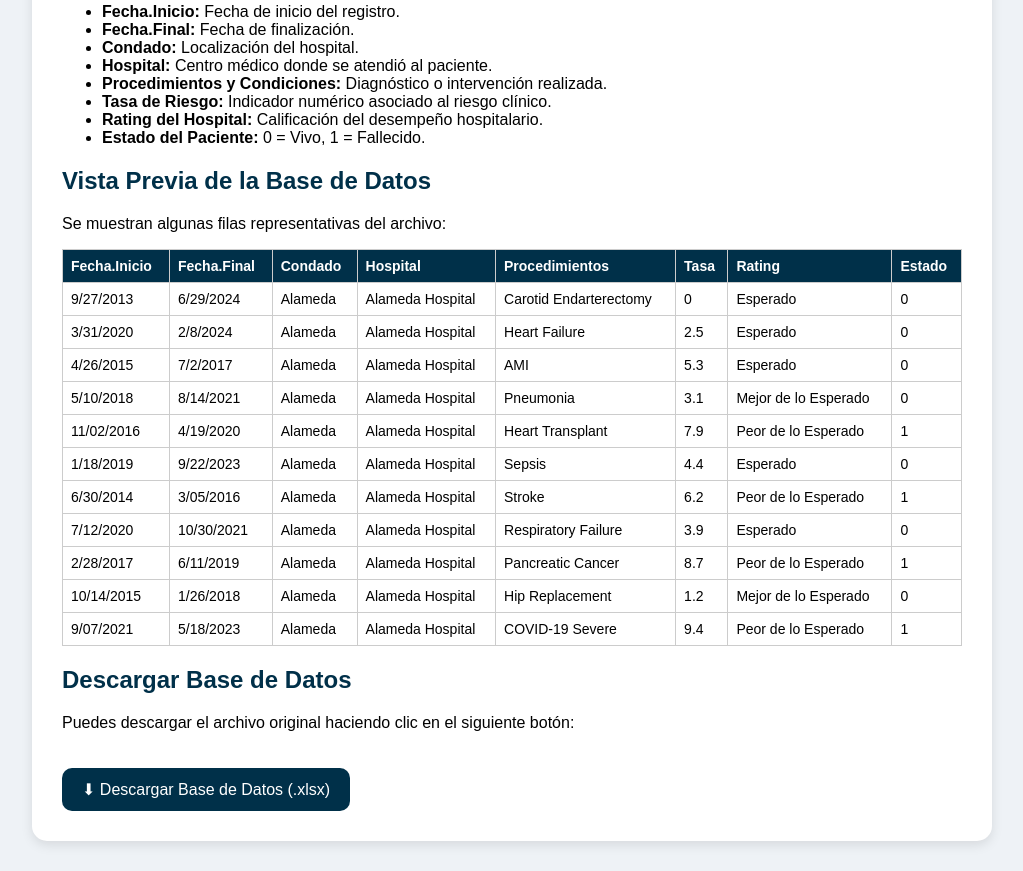
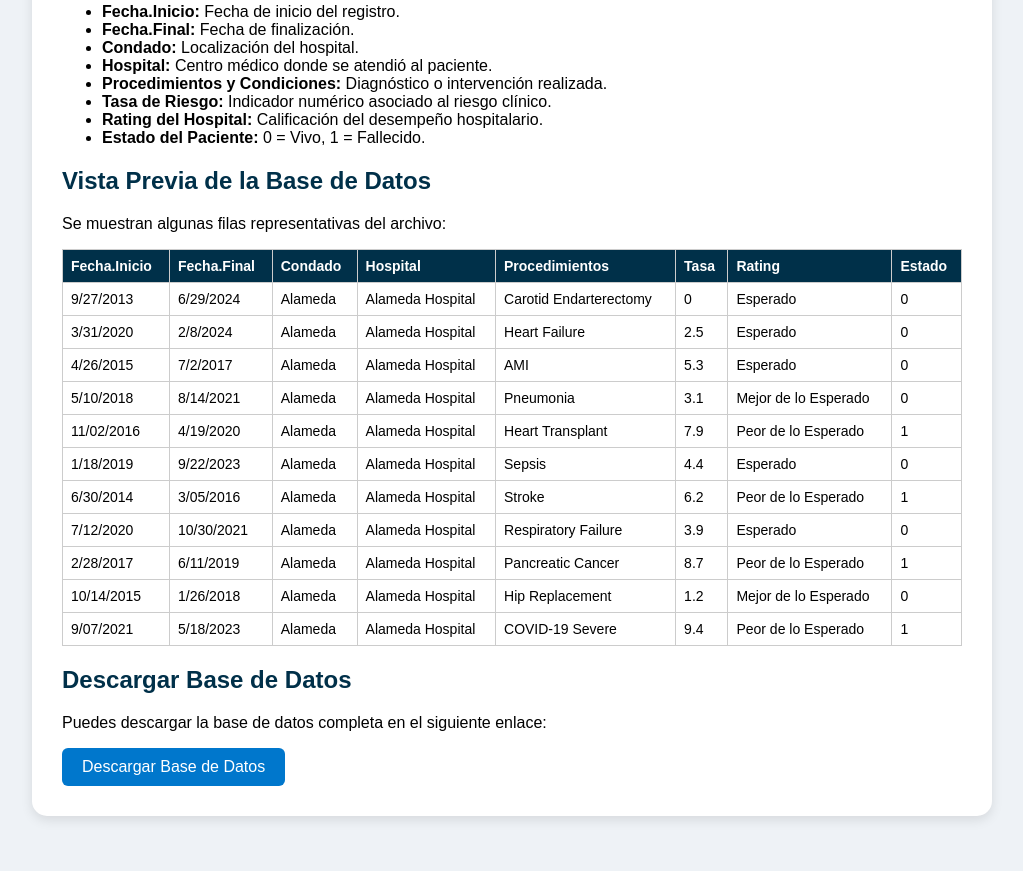
Before and after one commit to Rlisbeth/minimo-datos-articulos, a plain HTML site: page index.html in a window 1280 px wide. Shown: the part 852-1723 px from the top of the page, without its empty margins (128-1151 px from the left). After the commit the page ends 1698 px from the top, so only its background shows below. Drawn offline with Linux system fonts and the light colour scheme.

Commit message:
index.html

```diff
--- a/index.html
+++ b/index.html
@@ -223,12 +223,12 @@
 </tr>
 </table>
 
+<section id="descarga">
   <h2>Descargar Base de Datos</h2>
-    <p>Puedes descargar el archivo original haciendo clic en el siguiente botón:</p>
+  <p>Puedes descargar la base de datos completa en el siguiente enlace:</p>
 
-    <a class="download-btn" href="#" download>⬇ Descargar Base de Datos (.xlsx)</a>
-
-</div>
-
-</body>
-</html>
+  <a href="Base de datos.csv" download="Base de datos.csv"
+     style="display:inline-block; padding:10px 20px; background:#0077cc; color:white; text-decoration:none; border-radius:6px;">
+     Descargar Base de Datos
+  </a>
+</section>
```
Lines whose indentation alone changed are shown as unchanged.
